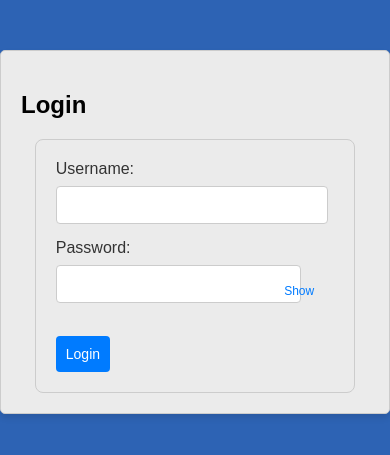
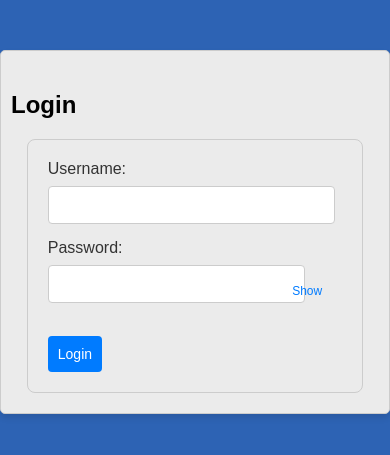
Before and after one commit to R1KT/quickstore, a Django app: page /login/ in a window 390 px wide. Shown: the top 455 px of the page. Run offline with Django 5.2, Linux system fonts and the light colour scheme.

Commit message:
Initial Commit

```diff
--- a/quickstore/static/accounts/login.css
+++ b/quickstore/static/accounts/login.css
@@ -88,12 +88,14 @@ input[type="password"] {
     border: none;
 }
 @media screen and (max-width: 600px) {
-    /* Scale down the form width */
+    .loginContainer {
+        padding-left: 10px;
+        padding-right: 10px;
+    }
     form {
-        width: 80%; /* Make the form take more width on small screens */
+        width: 80%;
     }
 
-    /* Reduce padding and font size for smaller devices */
     input[type="text"],
     input[type="password"],
     button {
```
